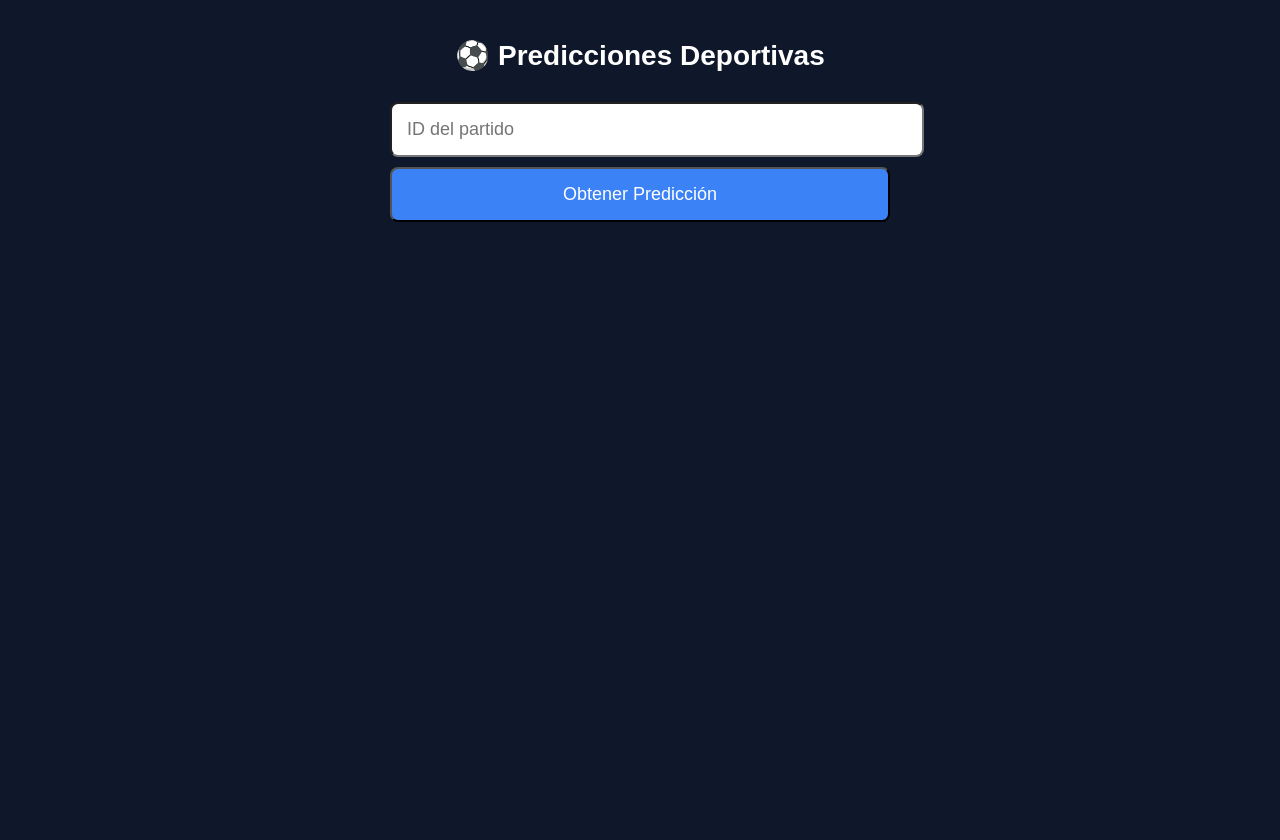
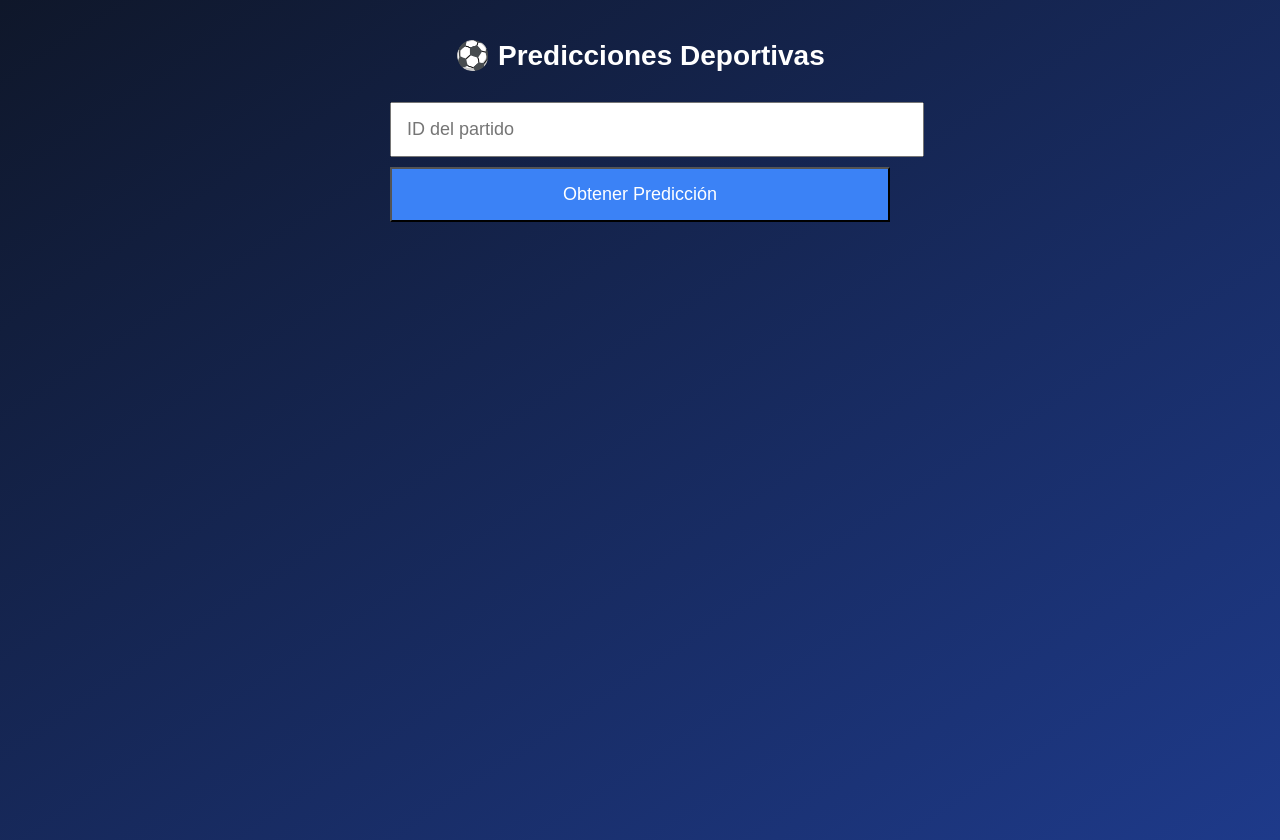
Before and after one commit to camiloven/Pred-app, a Next.js app: page / in a window 1280 px wide. Built offline with nearby package versions, Linux system fonts and the light colour scheme.

Commit message:
fix: archivos forzados

```diff
--- a/app/page.tsx
+++ b/app/page.tsx
@@ -4,7 +4,7 @@ import { useState } from 'react';
 
 export default function Home() {
   const [matchId, setMatchId] = useState('');
-  const [result, setResult] = useState(null);
+  const [result, setResult] = useState<any>(null);
   const [loading, setLoading] = useState(false);
 
   const fetchPrediction = async () => {
@@ -12,43 +12,35 @@ export default function Home() {
       alert('Ingresa un ID de partido');
       return;
     }
+
     setLoading(true);
     try {
       const res = await fetch(`/api/prediction?matchId=${matchId}`);
       const data = await res.json();
       setResult(data);
-    } catch (e) {
+    } catch (error) {
+      console.error(error);
       alert('Error al consultar la API');
     }
     setLoading(false);
   };
 
   return (
-    <div style={{ padding: '20px', fontFamily: 'sans-serif', minHeight: '100vh', background: '#0f172a', color: 'white' }}>
-      <h1 style={{ textAlign: 'center', fontSize: '28px', marginBottom: '30px' }}>⚽ Predicciones Deportivas</h1>
-
-      <div style={{ maxWidth: '500px', margin: '0 auto' }}>
+    <main style={{minHeight: '100vh', background: 'linear-gradient(to bottom right, #0f172a, #1e3a8a)', color: 'white', padding: '20px', fontFamily: 'sans-serif'}}>
+      <h1 style={{textAlign: 'center', fontSize: '28px'}}>⚽ Predicciones Deportivas</h1>
+      <div style={{maxWidth: '500px', margin: '30px auto'}}>
         <input
           type="text"
           value={matchId}
           onChange={(e) => setMatchId(e.target.value)}
           placeholder="ID del partido"
-          style={{ width: '100%', padding: '15px', fontSize: '18px', marginBottom: '10px', borderRadius: '8px' }}
+          style={{width: '100%', padding: '15px', marginBottom: '10px', fontSize: '18px'}}
         />
-        <button
-          onClick={fetchPrediction}
-          disabled={loading}
-          style={{ width: '100%', padding: '15px', background: '#3b82f6', color: 'white', fontSize: '18px', borderRadius: '8px' }}
-        >
+        <button onClick={fetchPrediction} disabled={loading} style={{width: '100%', padding: '15px', background: '#3b82f6', color: 'white', fontSize: '18px'}}>
           {loading ? 'Cargando...' : 'Obtener Predicción'}
         </button>
-
-        {result && (
-          <pre style={{ marginTop: '30px', background: '#1e2937', padding: '15px', borderRadius: '8px', overflow: 'auto' }}>
-            {JSON.stringify(result, null, 2)}
-          </pre>
-        )}
+        {result && <pre style={{marginTop: '20px', background: '#1e2937', padding: '15px', whiteSpace: 'pre-wrap'}}>{JSON.stringify(result, null, 2)}</pre>}
       </div>
-    </div>
+    </main>
   );
 }
```
